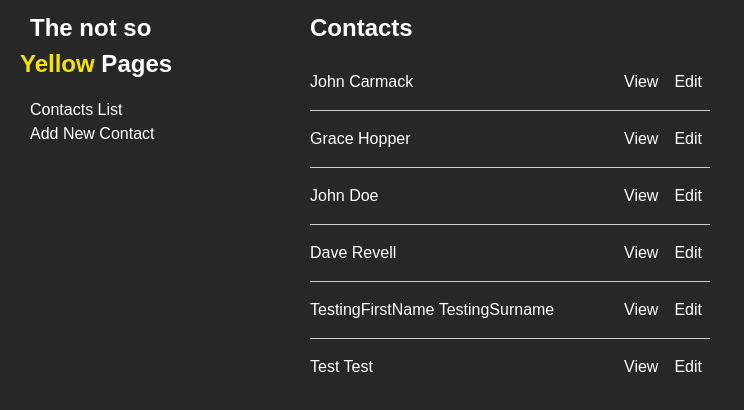
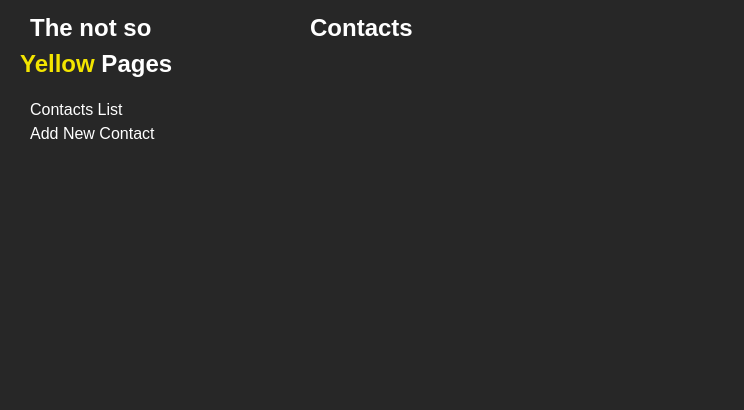
Before and after one commit to boolean-uk/react-address-book, a React (Create React App) app: page / in a window 1280 px wide. Shown: the top 410 px of the page, without its empty margins (0-744 px from the left). Built offline with nearby package versions, Linux system fonts and the light colour scheme; data requests are answered from the project's data file.

Commit message:
Delete function added, saving before running in case it deletes everything

```diff
--- a/db/db.json
+++ b/db/db.json
@@ -1,70 +1,3 @@
 {
-  "contacts": [
-    {
-      "id": 1,
-      "firstName": "John",
-      "lastName": "Carmack",
-      "street": "10 Keen Street",
-      "city": "London",
-      "email": "JohnCarmack@ntlword.com",
-      "linkedIn": "John Carmack",
-      "twitter": "@JohnnyBoi",
-      "pronouns": "He/Him"
-    },
-    {
-      "id": 2,
-      "firstName": "Grace",
-      "lastName": "Hopper",
-      "street": "32 Deebug Road",
-      "city": "London",
-      "pronouns": "She/Her",
-      "email": "GHopper@hotmail.com",
-      "linkedIn": "Grace Hopper",
-      "twitter": "@GrassHopper"
-    },
-    {
-      "firstName": "John",
-      "lastName": "Doe",
-      "street": "20 Brighton Road",
-      "city": "Jersey",
-      "id": 4,
-      "email": "JohnDoe@hotmail.com",
-      "twitter": "@JohnnyD",
-      "linkedIn": "John Doe",
-      "pronouns": "He/Him"
-    },
-    {
-      "firstName": "Dave",
-      "lastName": "Revell",
-      "street": "123 John Doe Ave",
-      "city": "Sealand",
-      "email": "DaveRevell@Sealand.com",
-      "linkedIn": "Dave",
-      "twitter": "Dex",
-      "id": 3,
-      "pronouns": "He/Him"
-    },
-    {
-      "firstName": "TestingFirstName",
-      "lastName": "TestingSurname",
-      "street": "123 Test Street",
-      "city": "Test City",
-      "email": "Test@Testmail.com",
-      "linkedIn": "Test LinkedIn",
-      "twitter": "@TestOnTwitter",
-      "id": 5,
-      "pronouns": "They/It"
-    },
-    {
-      "firstName": "Test",
-      "lastName": "Test",
-      "street": "awdwasdaw",
-      "city": "sdawsdwa",
-      "email": "sdawdsd@asdwa.com",
-      "linkedIn": "dawsdwas",
-      "twitter": "dwasdwa",
-      "id": 6,
-      "pronouns": "He/They"
-    }
-  ]
+  "contacts": []
 }
--- a/src/components/ContactsList.js
+++ b/src/components/ContactsList.js
@@ -5,6 +5,23 @@ function ContactsList(props) {
 
   //"contacts" must be passed as prop to this component
   const { contacts, setContacts } = props
+
+  const handleDelete = async id => {
+
+    // send DELETE request to REMOVE an existing contact
+    const fetchOptions = {
+      method: 'DELETE'
+    }
+    // await fetch response
+    const res = await fetch(`http://localhost:4000/contacts/${id}`, fetchOptions)
+    // extract response data
+    const data = await res.json()
+    //
+    const filteredContacts = contacts.filter(contact => {
+      contact.id !== id
+    })
+    setContacts(filteredContacts)
+  }
 
   return (
     <>
@@ -24,7 +41,7 @@ function ContactsList(props) {
                 { /** TODO: Make a Link here to view contact */}
                 <Link to={`/contacts/${contact.id}/view`}>View</Link>
                 <Link to={`/contacts/${contact.id}/edit`} state={{contact}}>Edit</Link>
-
+                <a href='#' onClick={handleDelete(contact.id)}>Delet this</a>
               </p>
             </li>
           )
```
